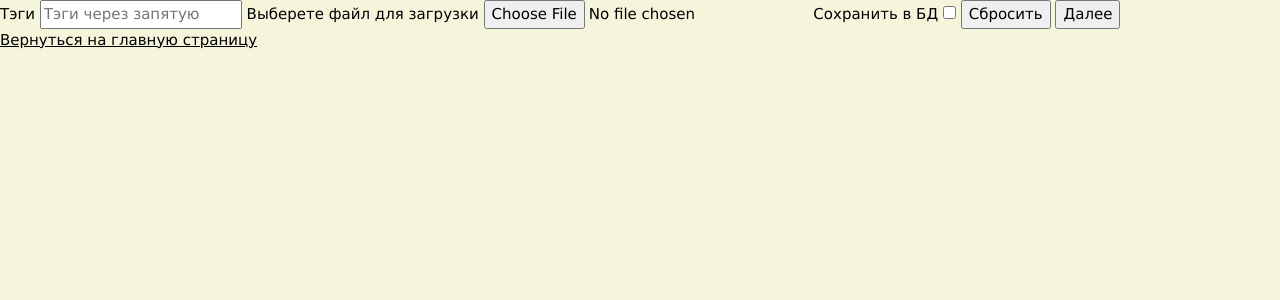
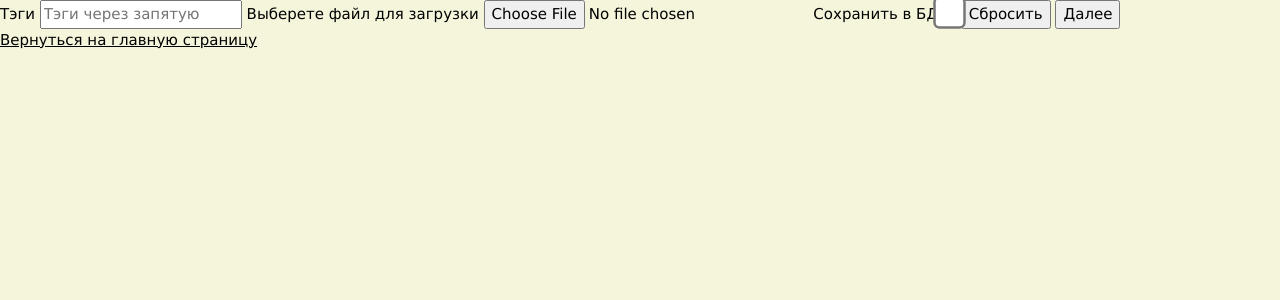
Before and after one commit to moevm/bsc-Python-code-obfuscation, a Flask app: page /upload_file in a window 1280 px wide. Shown: the top 300 px of the page. Run offline with Flask 2, Linux system fonts and the light colour scheme.

Commit message:
increase checkbox size

```diff
--- a/app/static/style/main.css
+++ b/app/static/style/main.css
@@ -1,3 +1,8 @@
 body {
     background: #F5F5DC;
 }
+
+input[type=checkbox] {
+    width: max-content;
+    transform: scale(2.5);
+}
```
